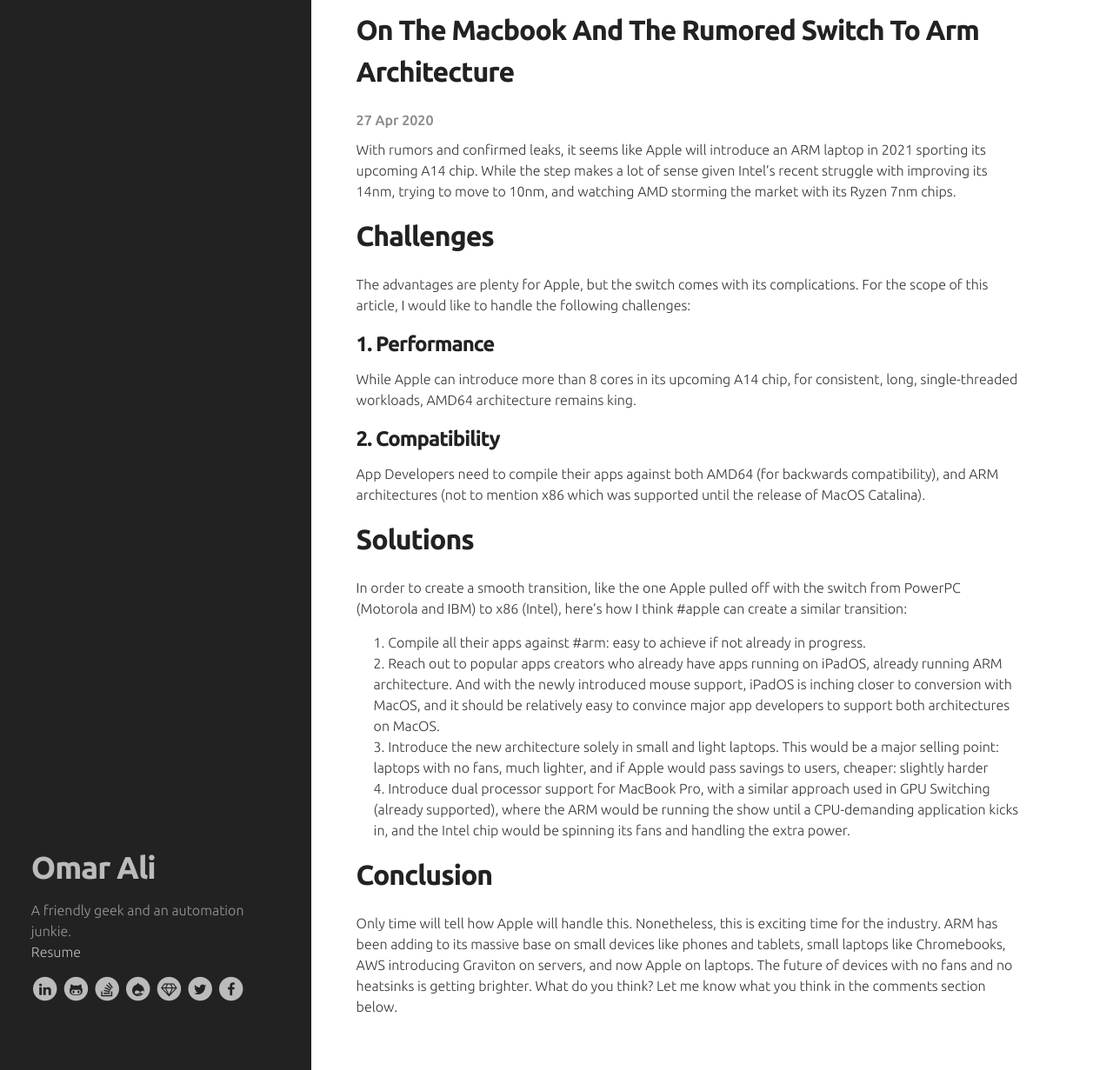
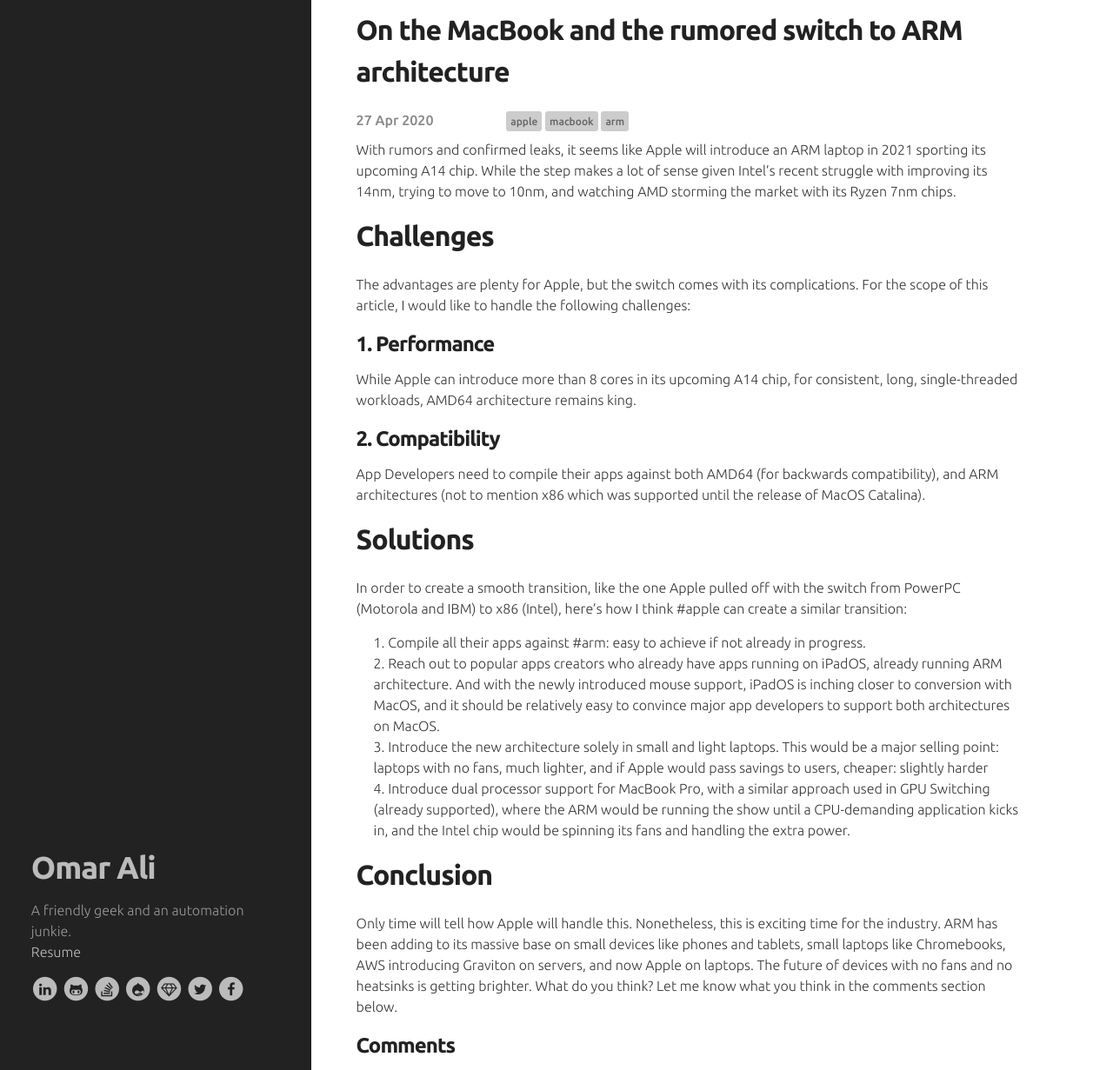
Before and after one commit to owahab/owahab.github.io, a Jekyll site: the page built from _posts/2020-04-27-on-the-macbook-and-the-rumored-switch-to-arm-architecture.md, in a window 1280 px wide and 1231 px high. Shown: the whole window at 87% size. Built offline with Jekyll 4.4.1, drawn with Linux system fonts in a browser that asks for light colours; nearby versions of some CDN libraries; our own code applies the rules of GitHub Pages for plain Markdown files; comment, search, counter and statistics services are not loaded.

Commit message:
Update 2020-04-27-on-the-macbook-and-the-rumored-switch-to-arm-architecture.md

```diff
--- a/_posts/2020-04-27-on-the-macbook-and-the-rumored-switch-to-arm-architecture.md
+++ b/_posts/2020-04-27-on-the-macbook-and-the-rumored-switch-to-arm-architecture.md
@@ -1,3 +1,9 @@
+---
+layout: post
+title: "On the MacBook and the rumored switch to ARM architecture"
+disqus_comments: true
+categories: apple macbook arm
+---
 With rumors and confirmed leaks, it seems like Apple will introduce an ARM laptop in 2021 sporting its upcoming A14 chip. While the step makes a lot of sense given Intel's recent struggle with improving its 14nm, trying to move to 10nm, and watching AMD storming the market with its Ryzen 7nm chips.
 
 ## Challenges
```
